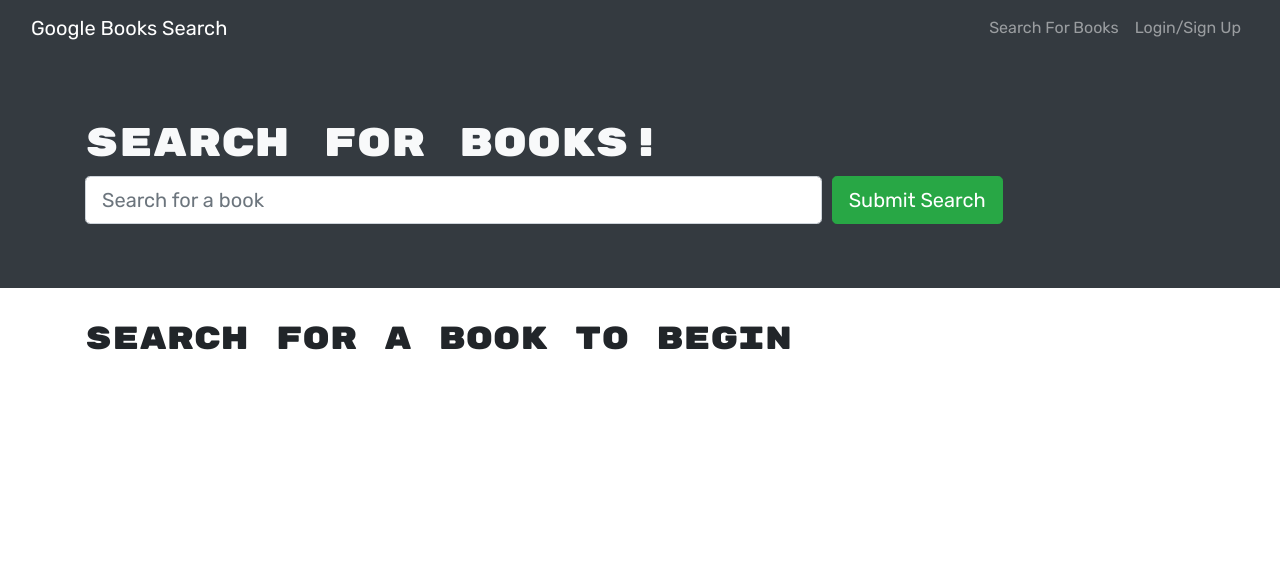
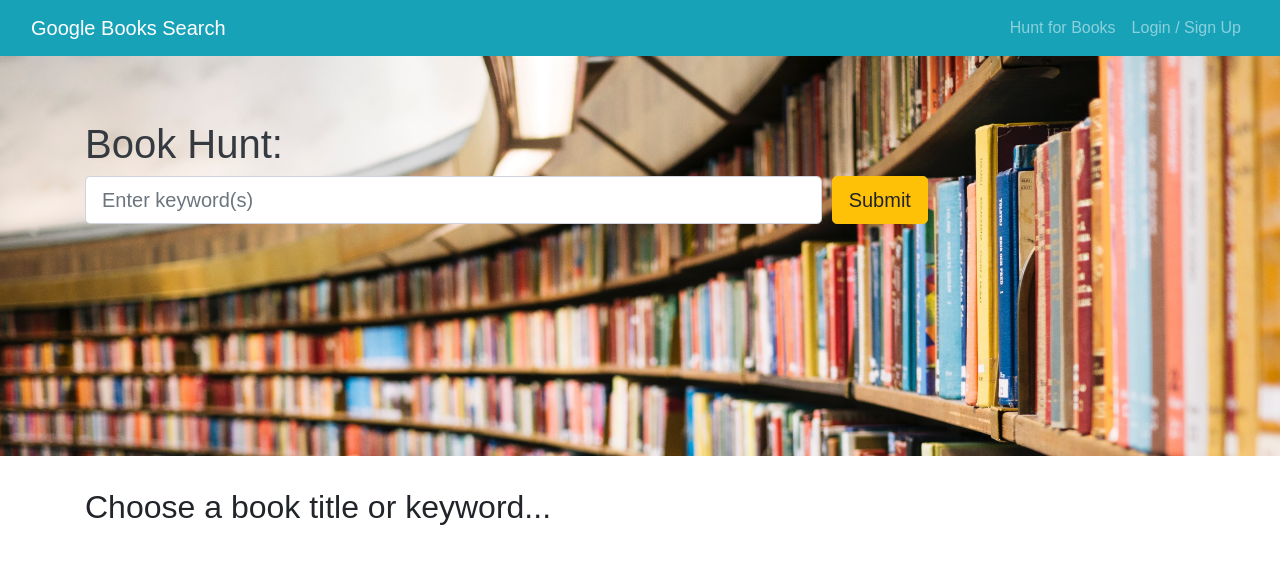
Before and after one commit to amiedawn/my-book-search, a React (Create React App) app in the folder client/: page / in a window 1280 px wide. Shown: the top 564 px of the page. Built offline with nearby package versions, Linux system fonts and the light colour scheme.

Commit message:
format changes

```diff
--- a/client/src/components/LoginForm.js
+++ b/client/src/components/LoginForm.js
@@ -63,14 +63,14 @@
           <Form.Label htmlFor="email">Email</Form.Label>
           <Form.Control
             type="text"
-            placeholder="Your email"
+            placeholder="Enter email address"
             name="email"
             onChange={handleInputChange}
             value={userFormData.email}
             required
           />
           <Form.Control.Feedback type="invalid">
-            Email is required!
+            Email address is required!
           </Form.Control.Feedback>
         </Form.Group>
 
@@ -78,7 +78,7 @@
           <Form.Label htmlFor="password">Password</Form.Label>
           <Form.Control
             type="password"
-            placeholder="Your password"
+            placeholder="Enter password"
             name="password"
             onChange={handleInputChange}
             value={userFormData.password}
@@ -91,7 +91,7 @@
         <Button
           disabled={!(userFormData.email && userFormData.password)}
           type="submit"
-          variant="success"
+          variant="warning"
         >
           Submit
         </Button>
--- a/client/src/components/Navbar.js
+++ b/client/src/components/Navbar.js
@@ -12,7 +12,7 @@
 
   return (
     <>
-      <Navbar bg='dark' variant='dark' expand='lg'>
+      <Navbar bg='info' variant='dark' expand='lg'>
         <Container fluid>
           <Navbar.Brand as={Link} to='/'>
             Google Books Search
@@ -21,18 +21,18 @@
           <Navbar.Collapse id='navbar'>
             <Nav className='ml-auto'>
               <Nav.Link as={Link} to='/'>
-                Search For Books
+                Hunt for Books
               </Nav.Link>
               {/* if user is logged in show saved books and logout */}
               {Auth.loggedIn() ? (
                 <>
                   <Nav.Link as={Link} to='/saved'>
-                    See Your Books
+                    See My Books
                   </Nav.Link>
                   <Nav.Link onClick={Auth.logout}>Logout</Nav.Link>
                 </>
               ) : (
-                <Nav.Link onClick={() => setShowModal(true)}>Login/Sign Up</Nav.Link>
+                <Nav.Link onClick={() => setShowModal(true)}>Login / Sign Up</Nav.Link>
               )}
             </Nav>
           </Navbar.Collapse>
@@ -48,7 +48,7 @@
         <Tab.Container defaultActiveKey='login'>
           <Modal.Header closeButton>
             <Modal.Title id='signup-modal'>
-              <Nav variant='pills'>
+              <Nav variant='tabs'>
                 <Nav.Item>
                   <Nav.Link eventKey='login'>Login</Nav.Link>
                 </Nav.Item>
--- a/client/src/components/SignupForm.js
+++ b/client/src/components/SignupForm.js
@@ -63,7 +63,7 @@
           <Form.Label htmlFor='username'>Username</Form.Label>
           <Form.Control
             type='text'
-            placeholder='Your username'
+            placeholder='Enter username'
             name='username'
             onChange={handleInputChange}
             value={userFormData.username}
@@ -76,7 +76,7 @@
           <Form.Label htmlFor='email'>Email</Form.Label>
           <Form.Control
             type='email'
-            placeholder='Your email address'
+            placeholder='Enter email address'
             name='email'
             onChange={handleInputChange}
             value={userFormData.email}
@@ -89,7 +89,7 @@
           <Form.Label htmlFor='password'>Password</Form.Label>
           <Form.Control
             type='password'
-            placeholder='Your password'
+            placeholder='Enter password'
             name='password'
             onChange={handleInputChange}
             value={userFormData.password}
@@ -100,7 +100,7 @@
         <Button
           disabled={!(userFormData.username && userFormData.email && userFormData.password)}
           type='submit'
-          variant='success'>
+          variant='warning'>
           Submit
         </Button>
       </Form>
--- a/client/src/index.css
+++ b/client/src/index.css
@@ -1,5 +1,5 @@
 body {
-  font-family: 'Rubik', sans-serif;
+  font-family: 'Bookman Old Style', sans-serif;
 }
 
 h1,
@@ -8,7 +8,7 @@
 h4,
 h5,
 h6 {
-  font-family: 'Rubik Mono One', sans-serif;
+  font-family: 'Bookman Old Style', sans-serif;
 }
 
 .small {
--- a/client/src/pages/SavedBooks.js
+++ b/client/src/pages/SavedBooks.js
@@ -44,7 +44,7 @@
     <>
       <Jumbotron fluid className="text-light bg-dark">
         <Container>
-          <h1>Viewing saved books!</h1>
+          <h1>SAVED BOOKS LIST</h1>
         </Container>
       </Jumbotron>
       <Container>
--- a/client/src/pages/SearchBooks.js
+++ b/client/src/pages/SearchBooks.js
@@ -15,6 +15,7 @@
 import { SAVE_BOOK } from "../utils/mutations";
 import { useMutation } from "@apollo/client";
 import { saveBookIds, getSavedBookIds } from "../utils/localStorage";
+import bgimage from '../images/image_background.jpg';
 
 const SearchBooks = () => {
   // create state for holding returned google api data
@@ -94,9 +95,9 @@
 
   return (
     <>
-      <Jumbotron fluid className="text-light bg-dark">
+      <Jumbotron fluid className="text-dark" style={{ backgroundImage: `url(${bgimage})`, backgroundSize: 'cover', height: '50vh' }}>
         <Container>
-          <h1>Search for Books!</h1>
+          <h1>Book Hunt:</h1>
           <Form onSubmit={handleFormSubmit}>
             <Form.Row>
               <Col xs={12} md={8}>
@@ -106,12 +107,12 @@
                   onChange={(e) => setSearchInput(e.target.value)}
                   type="text"
                   size="lg"
-                  placeholder="Search for a book"
+                  placeholder="Enter keyword(s)"
                 />
               </Col>
               <Col xs={12} md={4}>
-                <Button type="submit" variant="success" size="lg">
-                  Submit Search
+                <Button type="submit" variant="warning" size="lg">
+                  Submit
                 </Button>
               </Col>
             </Form.Row>
@@ -123,7 +124,7 @@
         <h2>
           {searchedBooks.length
             ? `Viewing ${searchedBooks.length} results:`
-            : "Search for a book to begin"}
+            : "Choose a book title or keyword..."}
         </h2>
         <CardColumns>
           {searchedBooks.map((book) => {
```
